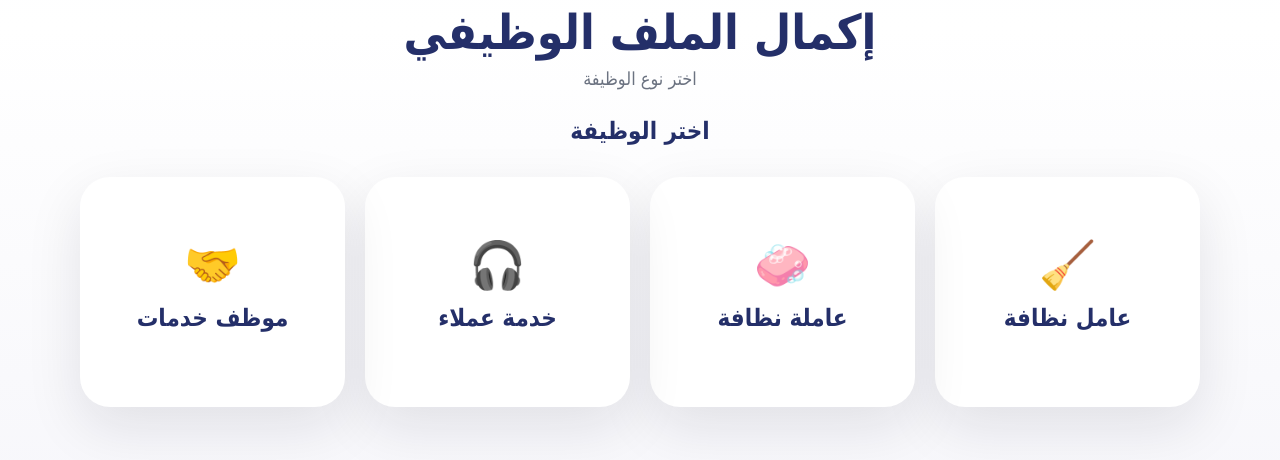
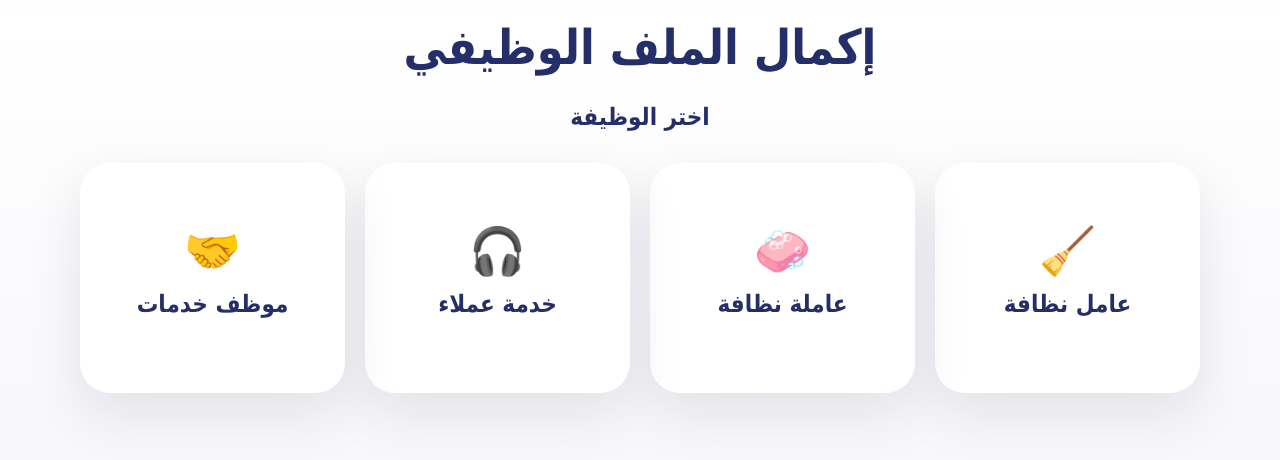
Before and after one commit to sanam2025m/msaratalmwasm, a plain HTML site: page index.html in a window 1280 px wide. Shown: the part 308-768 px from the top of the page. Drawn offline with Linux system fonts and the light colour scheme.

Commit message:
Update index.html

```diff
--- a/index.html
+++ b/index.html
@@ -4,7 +4,7 @@
 <body>
 <main class="home"><div class="container hero">
 <img class="hero-logo" src="assets/manas-logo.png" alt="شعار مناس"><h1>إكمال الملف الوظيفي</h1>
-<p>اختر نوع الوظيفة </p>
+
 <section class="step" id="roleStep"><h2>اختر الوظيفة</h2><div class="cards role-cards">
 <button class="card role-card" data-role="عامل نظافة"><span class="card-icon">🧹</span><h2>عامل نظافة</h2></button>
 <button class="card role-card" data-role="عاملة نظافة"><span class="card-icon">🧼</span><h2>عاملة نظافة</h2></button>
```
